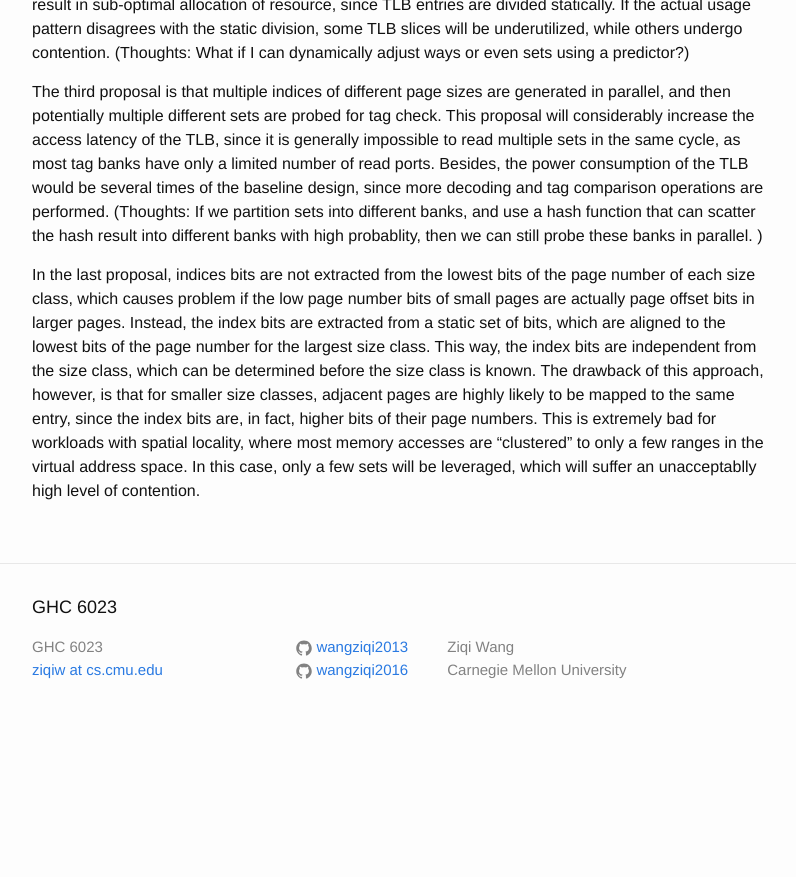
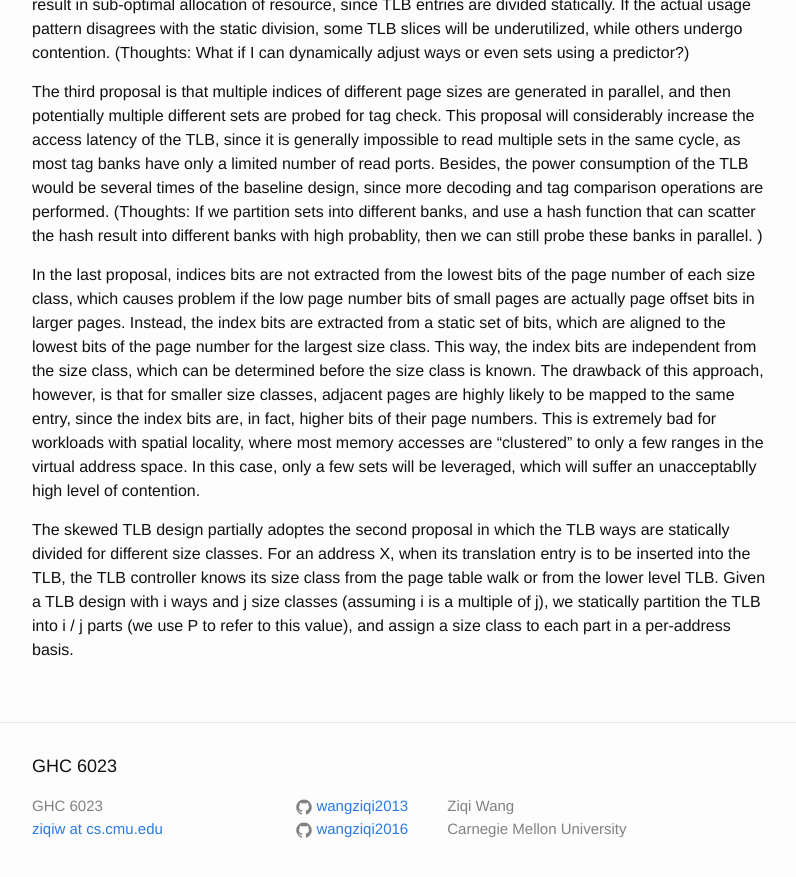
Before and after one commit to wangziqi2013/wangziqi2013.github.io, a Jekyll site: the page built from _posts/2020-06-21-skewed-tlb.markdown, in a window 1280 px wide and 900 px high, scrolled down 1057 px. Shown: the top 877 px of the window, without its empty margins (238-1034 px from the left). Built offline with Jekyll 4.4.1, drawn with Linux system fonts in a browser that asks for light colours; before the commit the page ends 1798 px from its top, so only the background shows below that.

Commit message:
Adding partition

```diff
--- a/_posts/2020-06-21-skewed-tlb.markdown
+++ b/_posts/2020-06-21-skewed-tlb.markdown
@@ -56,3 +56,9 @@ adjacent pages are highly likely to be mapped to the same entry, since the index
 of their page numbers. This is extremely bad for workloads with spatial locality, where most memory accesses are
 "clustered" to only a few ranges in the virtual address space. In this case, only a few sets will be leveraged,
 which will suffer an unacceptablly high level of contention.
+
+The skewed TLB design partially adoptes the second proposal in which the TLB ways are statically divided for different
+size classes. For an address X, when its translation entry is to be inserted into the TLB, the TLB controller knows
+its size class from the page table walk or from the lower level TLB. Given a TLB design with i ways and j size classes
+(assuming i is a multiple of j), we statically partition the TLB into i / j parts (we use P to refer to this value),
+and assign a size class to each part in a per-address basis.
```
